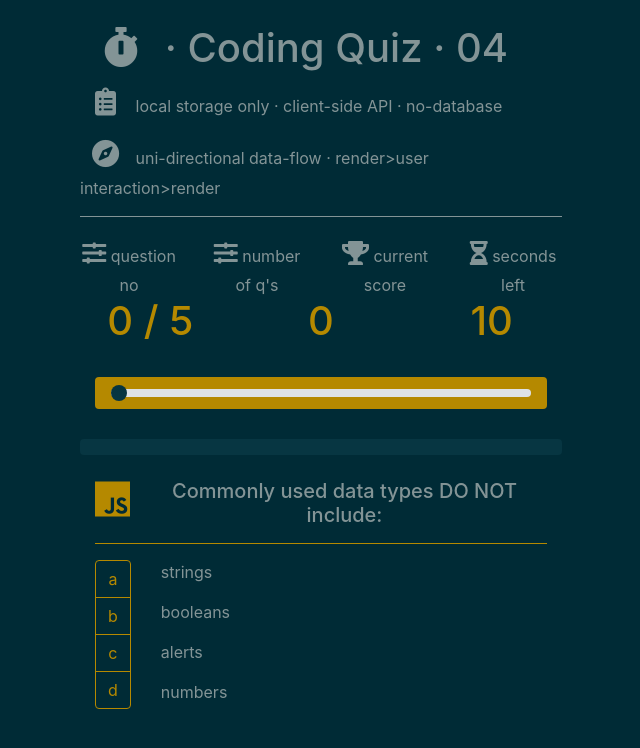
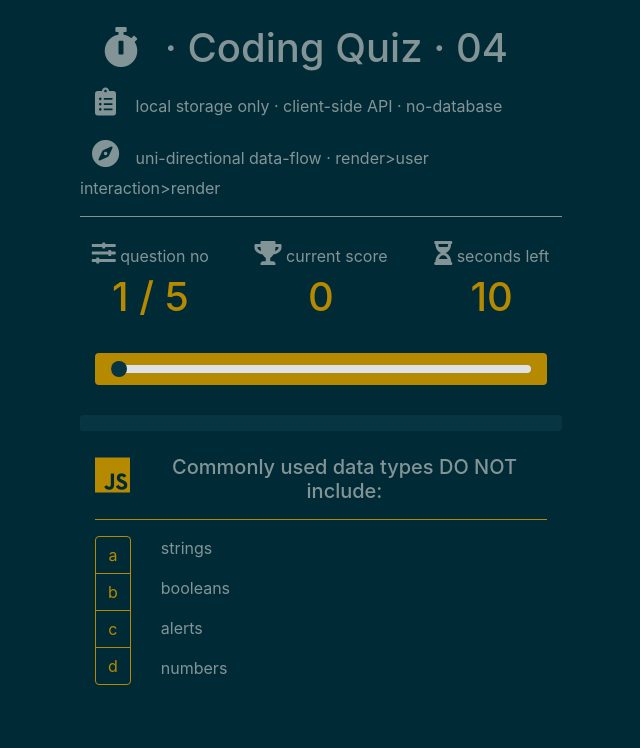
Before and after one commit to attila5287/attila5287.github.io, a plain HTML site: page 04_quiz/index.html in a window 1280 px wide. Shown: the whole page, without its empty margins (319-959 px from the left). Drawn offline with Linux system fonts and the light colour scheme.

```diff
--- a/04_quiz/index.html
+++ b/04_quiz/index.html
@@ -60,10 +60,6 @@
       question no
     </div>
     <div class="col">
-      <h4 class="fas fa-sliders-h"></h4>
-      number of q's
-    </div>
-    <div class="col">
       <h4 class="fas fa-trophy"></h4>
       current score </div>
     <div class="col ">
@@ -74,7 +70,7 @@
   <div class="row text-center">
 
   <h1 class="col text-bold  text-primary">
-    <span id="index"> 1 </span>
+    <span id="q_no"> 1 </span>
     /
     <span id="q_count">5  </span>
   </h1>
@@ -85,7 +81,7 @@
 
   <div class="container mini mt-4">
     <div class="form-group">
-        <input id="range" class="custom-range bg-primary rounded px-3 pb-3 pt-3" type="range" name="" min="1" value="0" >
+        <input id="range" class="custom-range bg-primary rounded px-3 pb-3 pt-3" type="range" name="" min="0"  step="1" value="0" >
       </div>
     </div>
   </div>
--- a/04_quiz/render.js
+++ b/04_quiz/render.js
@@ -1,5 +1,5 @@
 render( questions );
-// ├update_stats(index)
+// ├update_question_no(index)
 // ├update_slider(index)
 // ├update_progress_bar(index)
 // ├display_question(index)
@@ -8,24 +8,33 @@ render( questions );
 
 function render ( data ) {// by default before user interaction
   const index = 0;
-  $index = document.querySelector( "#index" );
-  $index.innerText = index;
-  // console.log( 'index by default :>> ', index );
+  $range = document.querySelector( "#range" );
+
+  $range.setAttribute( "value", index );
 
   const length = data.length;
-  // console.log('number of questions in quiz :>> ', length);
+  $range.setAttribute("max", data.length-1);
+  $range.addEventListener( "change", ( event ) => {
+    const new_question_index = $range.value;
+		console.log("event.target.id :>> ", $range.value);
+    update_question_no($range.value, length);
+    update_progress_bar(length, index);
+    display_question( data,  );
+	});
 
+  update_question_no( index, length );
   update_progress_bar( length, index );
   display_question( data, index );
-  $total_count = document.querySelector( "#q_count" )
-    ;
+  // console.log('number of questions in quiz :>> ', length);
+}
+
+function update_question_no ( index, length ) {
+  $q_no = document.querySelector( "#q_no" ); // index+1
+
+  $q_no.innerText = index+1;
+  // console.log( 'index by default :>> ', index );
+  $total_count = document.querySelector( "#q_count" );
   $total_count.innerText = length;
-
-  $range = document.querySelector( "#range" );
-  range.setAttribute("max", data.length);
-	$range.addEventListener("change", (event) => {
-		console.log("event.target.id :>> ", $range.value);
-	});
 }
 
 function display_question ( data, index ) {
@@ -46,11 +55,11 @@ function display_question ( data, index ) {
   }
 }
 
-function update_progress_bar ( length, index ) {
+function update_progress_bar ( length, i ) {
   const step = Math.floor( 100 / length );
   $progress = document.querySelector( "#progress" );
   $progress.setAttribute( "step", step );
-  const perc = step * index;
+  const perc = step * i;
   const pro_style = "width: " + perc + "%; ";
   $progress.setAttribute( "style", pro_style );
   $progress.setAttribute( "aria-valuenow", perc );
```
